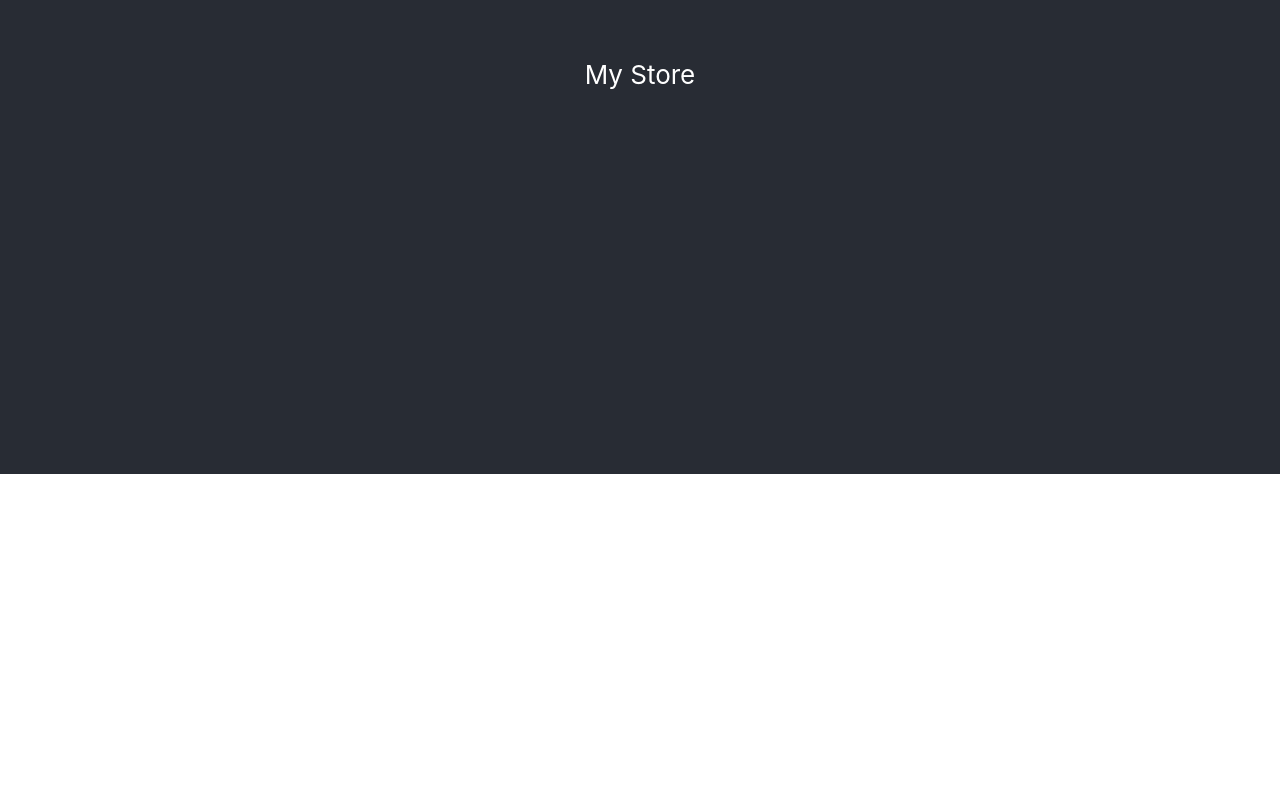
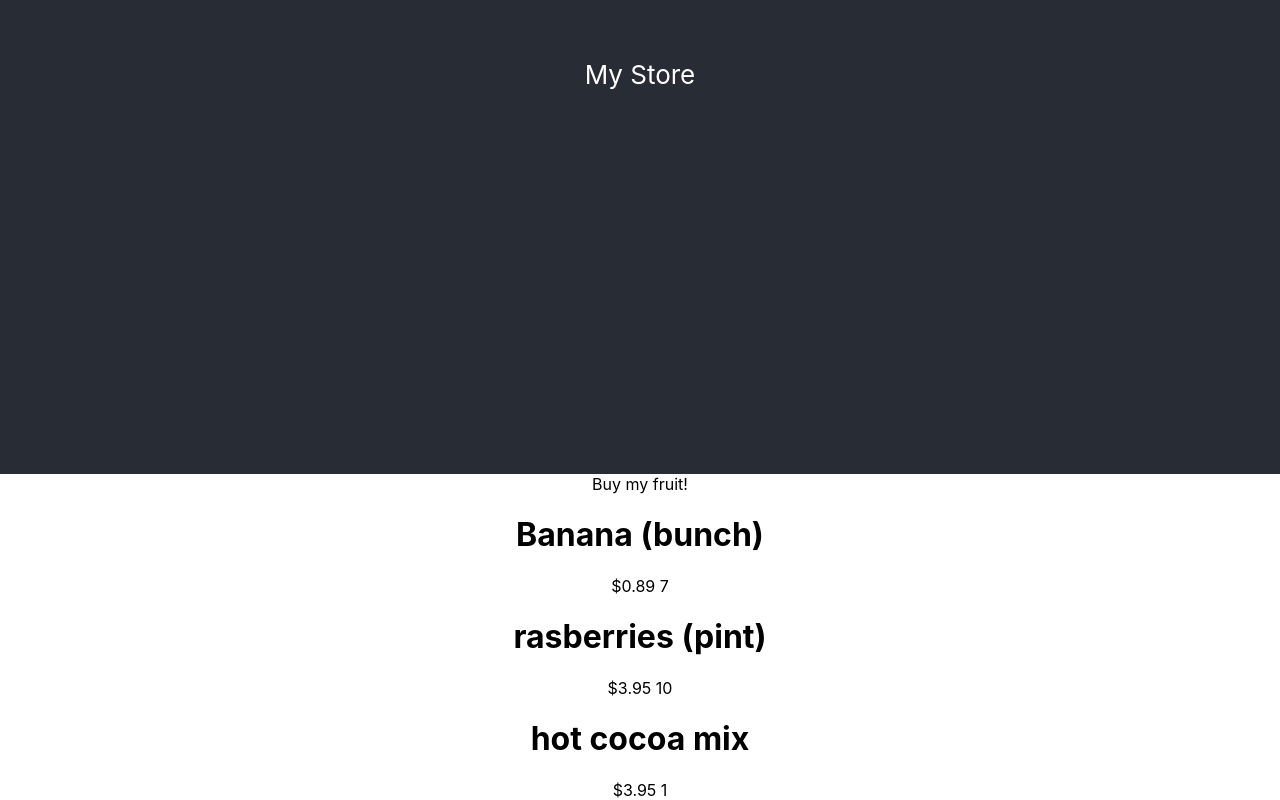
Before and after one commit to NVCS2-2122/shoppingcart, a React (Create React App) app: page / in a window 1280 px wide. Shown: the part 326-1126 px from the top of the page. Before the commit the page ends 800 px from the top, so only its background shows below. Built offline with nearby package versions, Linux system fonts and the light colour scheme.

Commit message:
store items display

```diff
--- a/src/Store.js
+++ b/src/Store.js
@@ -1,4 +1,5 @@
 import React, { useState } from 'react'
+import StoreItem from './StoreItem'
 
 function Store() {
     const [items,setItems] = useState([
@@ -10,14 +11,29 @@ function Store() {
         },
         {
             id: 2,
-            name: "Banana (bunch)",
-            price: 0.89,
-            inventory: 7
+            name: "rasberries (pint)",
+            price: 3.95,
+            inventory: 10
+        },
+        {
+            id: 3,
+            name: "hot cocoa mix",
+            price: 3.95,
+            inventory: 1
         },
     ])
 
     return (
         <div>
+            Buy my fruit!
+            {items.map((item) =>
+                <StoreItem
+                    name={item.name}
+                    price={item.price}
+                    inventory={item.inventory}
+                    key={item.id}
+                />
+            )}
 
         </div>
     )
--- a/src/StoreItem.js
+++ b/src/StoreItem.js
@@ -1,9 +1,11 @@
 import React from 'react'
 
-function StoreItem() {
+function StoreItem({name,price,inventory}) {
     return (
         <div>
-
+            <h1>{name}</h1>
+            <span>${price}</span>
+            <span>   {inventory}</span>
         </div>
     )
 }
```
